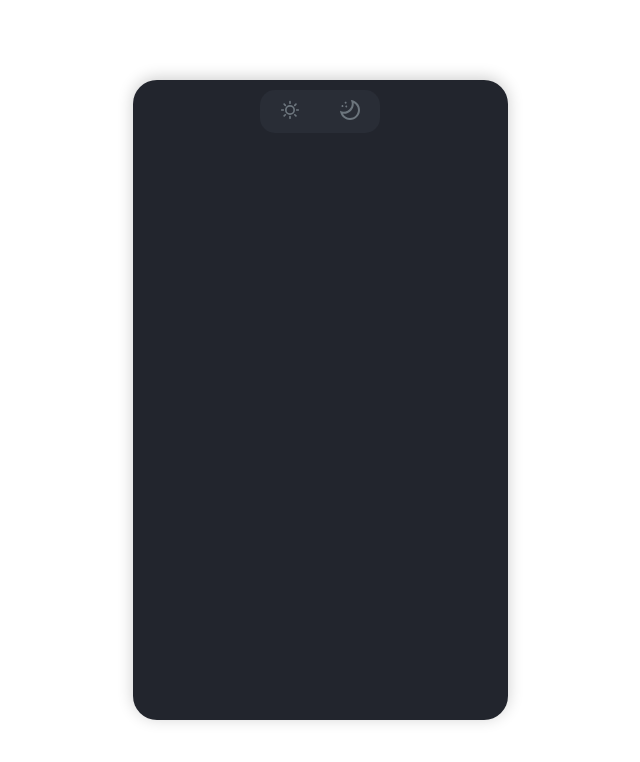
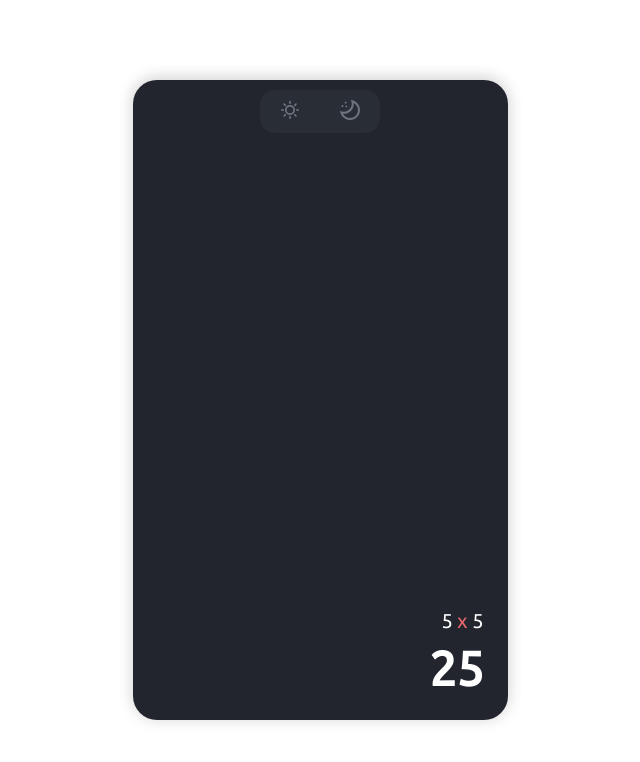
Before and after one commit to VenturaDorantes/CalculatorReact, a React (Vite) app: page / in a window 1280 px wide. Shown: the top 762 px of the page, without its empty margins (320-960 px from the left). Built offline with nearby package versions, Linux system fonts and the light colour scheme.

Commit message:
Agregando apartado de display

```diff
--- a/src/app.jsx
+++ b/src/app.jsx
@@ -3,6 +3,7 @@ import { useState } from 'react';
 import Icons from './components/icons/Icons';
 import IconSun from './components/icons/icon/IconSun';
 import IconMoon from './components/icons/icon/IconMoon';
+import Display from './components/display/Display';
 
 export function App() {
 
@@ -77,6 +78,7 @@ export function App() {
                     icons={ icons }
                     updateColorActive={ updateColorActive }
                 />
+                <Display />
             </div>
         </div>
     )
--- /dev/null
+++ b/src/components/display/Display.jsx
@@ -0,0 +1,21 @@
+import './display.css'
+import DisplayInput from "./DisplayInput"
+import DisplayOutput from "./DisplayOutput"
+
+const Display = () => {
+
+    const operation =  <>5 <span className="operator">x</span> 5</>
+    const result = '25'
+
+    return (
+        <div className="display">
+            <div className="content">
+                <DisplayInput operation={ operation } />
+                <DisplayOutput result={ result } />
+            </div>
+        </div>
+    )
+
+}
+
+export default Display
--- /dev/null
+++ b/src/components/display/DisplayInput.jsx
@@ -0,0 +1,7 @@
+const DisplayInput = (props) => {
+    return (
+        <div className="input"> { props.operation } </div>
+    )
+}
+
+export default DisplayInput
--- /dev/null
+++ b/src/components/display/DisplayOutput.jsx
@@ -0,0 +1,7 @@
+const DisplayOutput = (props) => {
+    return (
+        <div className="output"> { props.result } </div>
+    )
+}
+
+export default DisplayOutput
--- /dev/null
+++ b/src/components/display/display.css
@@ -0,0 +1,33 @@
+/* ---- Estilos para el apartado de informacion de la operacion ---- */
+.display {
+    min-height: 200px;
+    padding: 1.5rem;
+    display: flex;
+    justify-content: flex-end;
+    align-items: flex-end;
+    color: var(--txt-white);
+    text-align: right;
+    flex: 1 1 0%;
+}
+
+.display .input {
+    font-size: 1.25rem;
+    margin-bottom: 0.5rem;
+}
+
+.display .output {
+    font-size: 3rem;
+    font-weight: 700;
+    width: 100%;
+    max-width: 100%;
+    overflow: auto;
+}
+
+.display .operator {
+    color: #EB666E;
+}
+
+.display .brackets,
+.display .percent {
+    color: #26FED7;
+}
```
